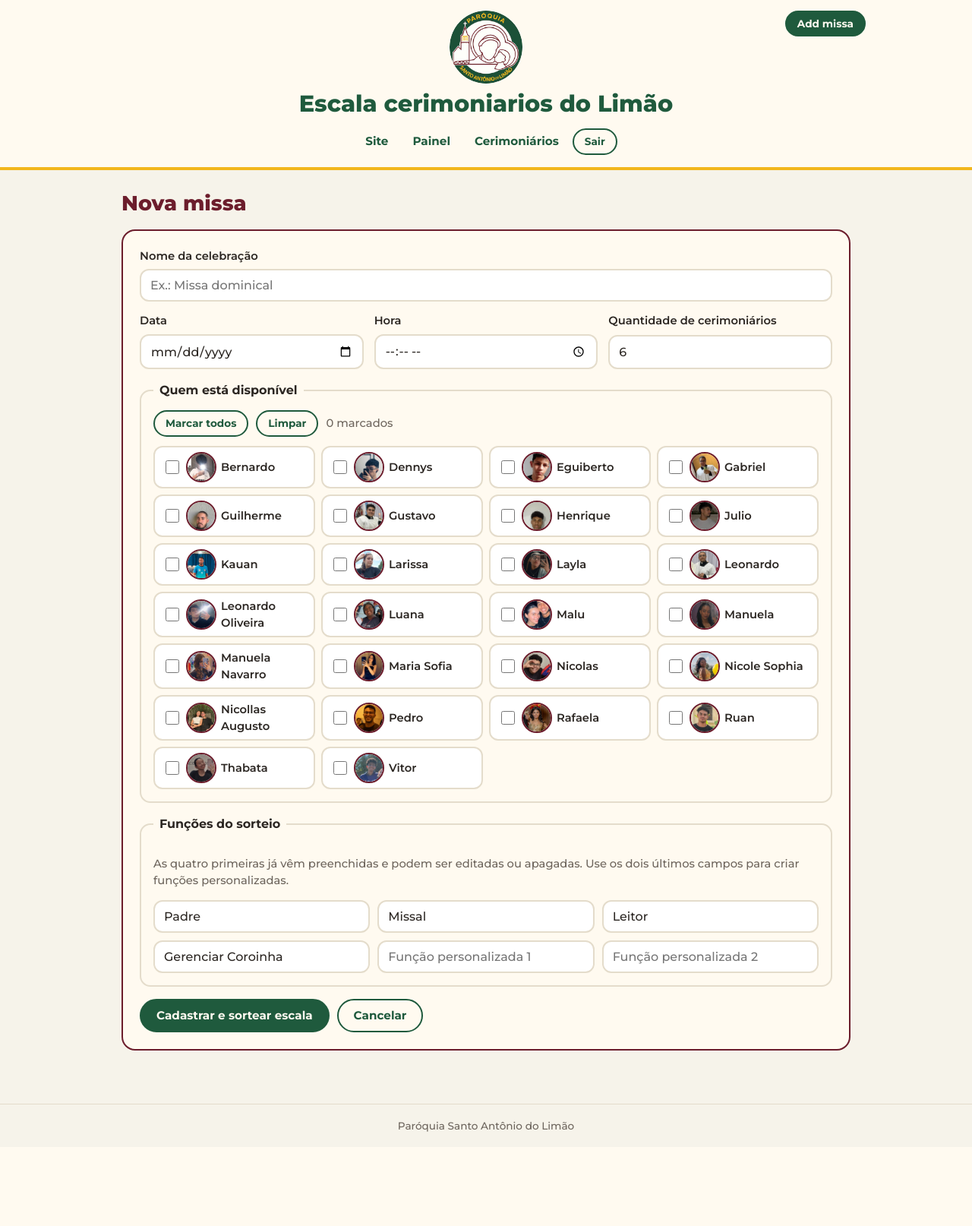
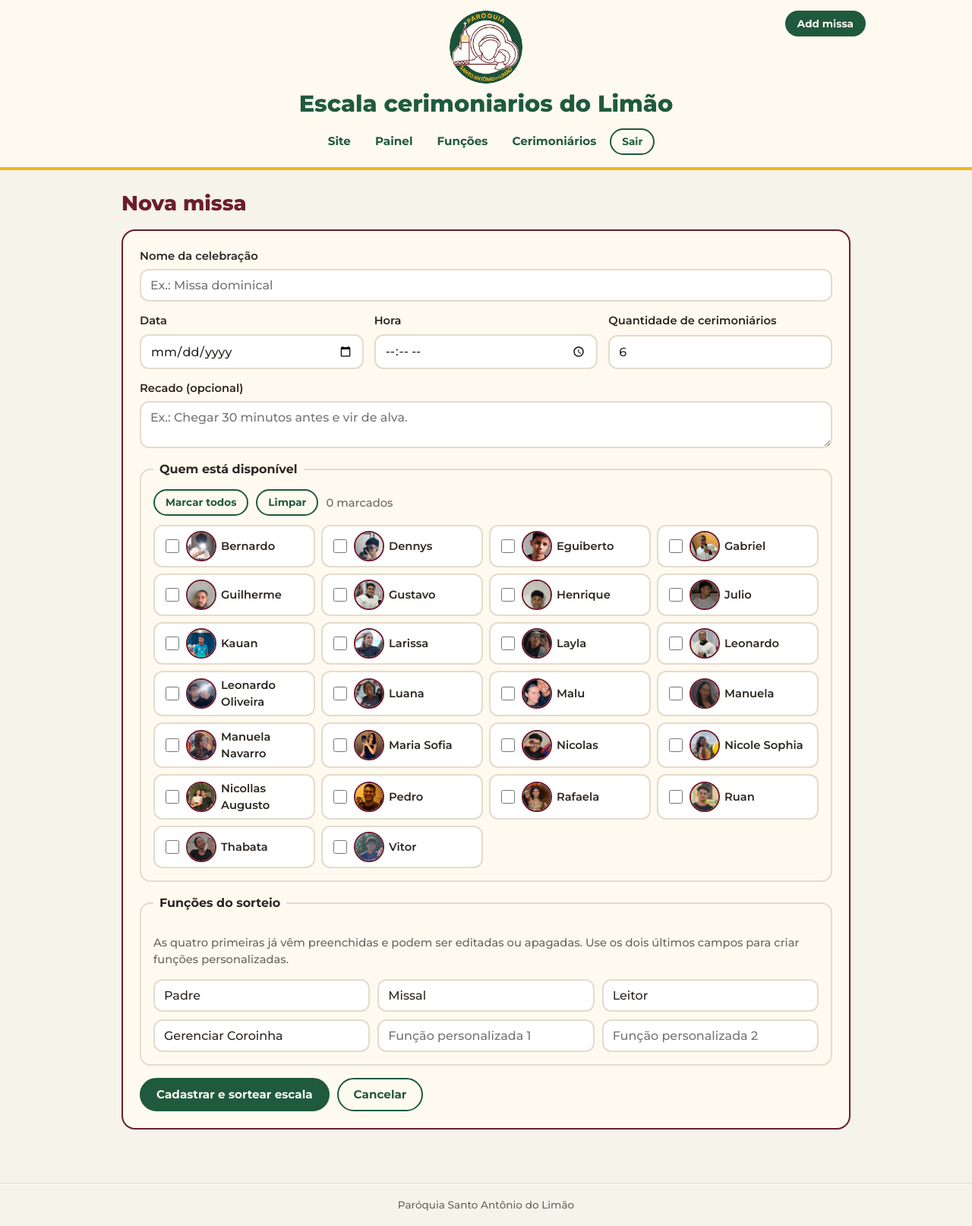
Before and after one commit to nicollas-ar/novo-escala, a Flask app: page /admin/missas/nova in a window 1280 px wide. Shown: the whole page at 76% size. Before the commit the page ends 1490 px from the top, so only its background shows below. Run offline with Flask 3, Linux system fonts and the light colour scheme; a user stored in the database is signed in; data comes from the database, SQL or seed files in the repository.

Commit message:
Add files via upload

```diff
--- a/app.py
+++ b/app.py
@@ -53,6 +53,16 @@ MESES = ["janeiro", "fevereiro", "março", "abril", "maio", "junho", "julho",
 
 def hoje_iso():
     return datetime.now(FUSO).date().isoformat()
+
+
+def agora_hora():
+    """Hora atual (HH:MM) no fuso de São Paulo."""
+    return datetime.now(FUSO).strftime("%H:%M")
+
+
+# Uma missa "já passou" quando chega o horário dela (às 19h de uma missa das 19h, ela sai da lista).
+FUTURA = "(data > ? OR (data = ? AND hora > ?))"
+PASSADA = "(data < ? OR (data = ? AND hora <= ?))"
 
 
 def get_db():
@@ -169,10 +179,16 @@ def index():
     db = get_db()
     hoje = hoje_iso()
     missas = db.execute(
-        "SELECT * FROM missas WHERE data >= ? AND publicada = 1 ORDER BY data, hora, id", (hoje,)
+        f"SELECT * FROM missas WHERE {FUTURA} AND publicada = 1 ORDER BY data, hora, id",
+        (hoje, hoje, agora_hora()),
     ).fetchall()
     escalas = carregar_escalas(db, [m["id"] for m in missas])
     return render_template("index.html", missas=missas, escalas=escalas, hoje=hoje)
+
+
+@app.route("/funcoes")
+def funcoes():
+    return render_template("funcoes.html")
 
 
 @app.route("/fotos/<path:nome>")
@@ -230,11 +246,13 @@ def sair():
 def painel():
     db = get_db()
     hoje = hoje_iso()
+    agora = agora_hora()
     proximas = db.execute(
-        "SELECT * FROM missas WHERE data >= ? ORDER BY data, hora, id", (hoje,)
+        f"SELECT * FROM missas WHERE {FUTURA} ORDER BY data, hora, id", (hoje, hoje, agora)
     ).fetchall()
     anteriores = db.execute(
-        "SELECT * FROM missas WHERE data < ? ORDER BY data DESC, hora DESC LIMIT 10", (hoje,)
+        f"SELECT * FROM missas WHERE {PASSADA} ORDER BY data DESC, hora DESC LIMIT 10",
+        (hoje, hoje, agora),
     ).fetchall()
     escalas = carregar_escalas(db, [m["id"] for m in proximas + anteriores])
     return render_template("painel.html", proximas=proximas, anteriores=anteriores,
@@ -271,6 +289,9 @@ def ler_missa(db, form, exigir_futuro=False):
     hora = form.get("hora", "")
     if not re.fullmatch(r"([01]\d|2[0-3]):[0-5]\d", hora):
         erros.append("Informe um horário válido.")
+    elif exigir_futuro and data == hoje_iso() and hora <= agora_hora():
+        erros.append("O horário dessa missa já passou. Escolha um horário futuro.")
+    recado = form.get("recado", "").replace("\r", "").strip()[:300]
     try:
         qtd = int(form.get("quantidade", ""))
         if not 1 <= qtd <= 30:
@@ -285,7 +306,7 @@ def ler_missa(db, form, exigir_futuro=False):
     elif qtd and len(disponiveis) < qtd:
         erros.append(f"Você pediu {qtd} cerimoniários, mas marcou só {len(disponiveis)} disponíveis.")
     return {"nome": nome, "data": data, "hora": hora, "quantidade": qtd,
-            "disponiveis": disponiveis, "funcoes": ler_funcoes(form)}, erros
+            "disponiveis": disponiveis, "funcoes": ler_funcoes(form), "recado": recado}, erros
 
 
 def valores_form(dados=None):
@@ -296,6 +317,7 @@ def valores_form(dados=None):
         "nome": dados.get("nome", ""),
         "data": dados.get("data", ""),
         "hora": dados.get("hora", ""),
+        "recado": dados.get("recado", ""),
         "quantidade": dados.get("quantidade") or 6,
         "disponiveis": set(dados.get("disponiveis", [])),
         "funcoes": funcoes[:6],
@@ -319,9 +341,9 @@ def gravar_sorteio(db, missa_id, dados):
 
 def gravar_missa(db, missa_id, dados):
     db.execute(
-        "UPDATE missas SET nome=?, data=?, hora=?, quantidade=?, funcoes=? WHERE id=?",
+        "UPDATE missas SET nome=?, data=?, hora=?, quantidade=?, funcoes=?, recado=? WHERE id=?",
         (dados["nome"], dados["data"], dados["hora"], dados["quantidade"],
-         json.dumps(dados["funcoes"], ensure_ascii=False), missa_id),
+         json.dumps(dados["funcoes"], ensure_ascii=False), dados["recado"], missa_id),
     )
     db.execute("DELETE FROM missa_disponiveis WHERE missa_id = ?", (missa_id,))
     db.executemany(
@@ -343,9 +365,9 @@ def nova_missa():
                 {**dados, "funcoes": [request.form.get(f"funcao_{i}", "") for i in range(1, 7)]}),
                 cerimoniarios=_ativos(db), hoje=hoje_iso()), 400
         cur = db.execute(
-            "INSERT INTO missas (nome, data, hora, quantidade, funcoes, publicada) VALUES (?, ?, ?, ?, ?, 1)",
+            "INSERT INTO missas (nome, data, hora, quantidade, funcoes, recado, publicada) VALUES (?, ?, ?, ?, ?, ?, 1)",
             (dados["nome"], dados["data"], dados["hora"], dados["quantidade"],
-             json.dumps(dados["funcoes"], ensure_ascii=False)),
+             json.dumps(dados["funcoes"], ensure_ascii=False), dados["recado"]),
         )
         mid = cur.lastrowid
         gravar_missa(db, mid, dados)
--- a/database.py
+++ b/database.py
@@ -61,7 +61,8 @@ CREATE TABLE IF NOT EXISTS missas (
     hora TEXT NOT NULL,          -- HH:MM
     quantidade INTEGER NOT NULL,
     funcoes TEXT NOT NULL DEFAULT '[]',  -- lista JSON com as funções do sorteio
-    publicada INTEGER NOT NULL DEFAULT 1 -- 0 = rascunho (só o coordenador vê)
+    publicada INTEGER NOT NULL DEFAULT 1, -- 0 = rascunho (só o coordenador vê)
+    recado TEXT NOT NULL DEFAULT ''      -- aviso opcional exibido abaixo do horário
 );
 CREATE TABLE IF NOT EXISTS missa_disponiveis (
     missa_id INTEGER NOT NULL REFERENCES missas(id) ON DELETE CASCADE,
@@ -104,6 +105,8 @@ def init_db():
     colunas = [r["name"] for r in conn.execute("PRAGMA table_info(missas)")]
     if "publicada" not in colunas:  # bancos criados em versões anteriores: missas já existentes ficam publicadas
         conn.execute("ALTER TABLE missas ADD COLUMN publicada INTEGER NOT NULL DEFAULT 1")
+    if "recado" not in colunas:  # bancos criados antes do recado: as missas existentes continuam, sem recado
+        conn.execute("ALTER TABLE missas ADD COLUMN recado TEXT NOT NULL DEFAULT ''")
 
     if conn.execute("SELECT COUNT(*) FROM admins").fetchone()[0] == 0:
         usuario = os.environ.get("ADMIN_USER", "juliomalu")
--- a/static/css/style.css
+++ b/static/css/style.css
@@ -103,11 +103,12 @@ h2 { font-size: 1.15rem; font-weight: 700; margin: 0 0 12px; }
 .caixa-estreita h1 { margin: 0 0 18px; font-size: 1.4rem; font-weight: 800; color: var(--vinho); }
 .form { display: grid; gap: 16px; }
 .form label { display: grid; gap: 6px; font-weight: 600; font-size: .92rem; }
-input[type="text"], input[type="password"], input[type="date"], input[type="time"], input[type="number"], select, input[type="file"] {
+input[type="text"], input[type="password"], input[type="date"], input[type="time"], input[type="number"], select, input[type="file"], textarea {
   font-family: inherit; font-size: 1rem; width: 100%; padding: 10px 12px;
   border: 2px solid var(--linha); border-radius: 12px; background: #fff; color: var(--texto);
 }
-input:focus, select:focus { border-color: var(--verde); outline: none; box-shadow: 0 0 0 3px rgba(242,182,28,.5); }
+textarea { resize: vertical; }
+input:focus, select:focus, textarea:focus { border-color: var(--verde); outline: none; box-shadow: 0 0 0 3px rgba(242,182,28,.5); }
 .grade-campos { display: grid; grid-template-columns: repeat(3, 1fr); gap: 14px; }
 .campo-largo { grid-column: 1 / -1; }
 .grupo { border: 2px solid var(--linha); border-radius: 14px; padding: 14px 16px 16px; margin: 0; }
@@ -172,3 +173,8 @@ input:focus, select:focus { border-color: var(--verde); outline: none; box-shado
 .selo-status.ok { background: #e7f3ec; color: var(--verde-escuro); border: 1.5px solid var(--verde); }
 .selo-status.rascunho { background: var(--dourado-suave); color: #5a4300; border: 1.5px solid var(--dourado); }
 .zona-perigo + .zona-perigo { margin-top: 10px; }
+
+/* ---------- recado da missa e página de funções ---------- */
+.recado { margin: 14px 0 0; padding: 10px 16px; background: var(--dourado-suave); border-radius: 14px; font-weight: 600; font-size: .95rem; color: #5a4300; white-space: pre-line; }
+.missa p { margin: 0; line-height: 1.55; }
+.missa p.recado { margin-top: 14px; }
--- a/templates/_campos_missa.html
+++ b/templates/_campos_missa.html
@@ -10,6 +10,9 @@
   </label>
   <label>Quantidade de cerimoniários
     <input type="number" name="quantidade" min="1" max="30" required value="{{ v.quantidade }}">
+  </label>
+  <label class="campo-largo">Recado (opcional)
+    <textarea name="recado" maxlength="300" rows="2" placeholder="Ex.: Chegar 30 minutos antes e vir de alva.">{{ v.recado }}</textarea>
   </label>
 </div>
 
--- a/templates/base.html
+++ b/templates/base.html
@@ -9,6 +9,7 @@
   <link rel="preconnect" href="https://fonts.gstatic.com" crossorigin>
   <link href="https://fonts.googleapis.com/css2?family=Montserrat:wght@500;600;700;800&display=swap" rel="stylesheet">
   <link rel="stylesheet" href="{{ url_for('static', filename='css/style.css') }}">
+  {% block cabeca %}{% endblock %}
 </head>
 <body>
   <header class="topo">
@@ -26,10 +27,17 @@
       </div>
     </div>
     <a class="titulo-site" href="{{ url_for('index') }}">Escala cerimoniarios do Limão</a>
+    {% if not admin %}
+      <nav class="menu-admin" aria-label="Menu">
+        <a href="{{ url_for('index') }}">Escala</a>
+        <a href="{{ url_for('funcoes') }}">Funções</a>
+      </nav>
+    {% endif %}
     {% if admin %}
       <nav class="menu-admin" aria-label="Menu do coordenador">
         <a href="{{ url_for('index') }}">Site</a>
         <a href="{{ url_for('painel') }}">Painel</a>
+        <a href="{{ url_for('funcoes') }}">Funções</a>
         <a href="{{ url_for('cerimoniarios') }}">Cerimoniários</a>
         <form method="post" action="{{ url_for('sair') }}" class="inline">
           <input type="hidden" name="csrf_token" value="{{ csrf_token() }}">
--- a/templates/index.html
+++ b/templates/index.html
@@ -1,5 +1,6 @@
 {% extends "base.html" %}
 {% block classe_main %}estreito{% endblock %}
+{% block cabeca %}<meta http-equiv="refresh" content="60">{% endblock %}
 {% block conteudo %}
 {% if not missas %}
   <section class="vazio">
@@ -35,6 +36,7 @@
         <span class="quando">{{ m.data|dia_semana }}, {{ m.data|data_extensa }}, às {{ m.hora|hora_fmt }}</span>
         {% if m.data == hoje %}<span class="selo-hoje">Hoje</span>{% endif %}
       </footer>
+      {% if m.recado %}<p class="recado">{{ m.recado }}</p>{% endif %}
     </article>
   {% endfor %}
 </div>
--- a/templates/painel.html
+++ b/templates/painel.html
@@ -42,6 +42,7 @@
           <button type="submit" class="btn btn-vinho btn-pequeno">Excluir</button>
         </form>
       </footer>
+      {% if m.recado %}<p class="recado">{{ m.recado }}</p>{% endif %}
     </article>
   {% endfor %}
 </div>
```
Also changed, not shown: templates/funcoes.html (added, +29 -0 lines).
